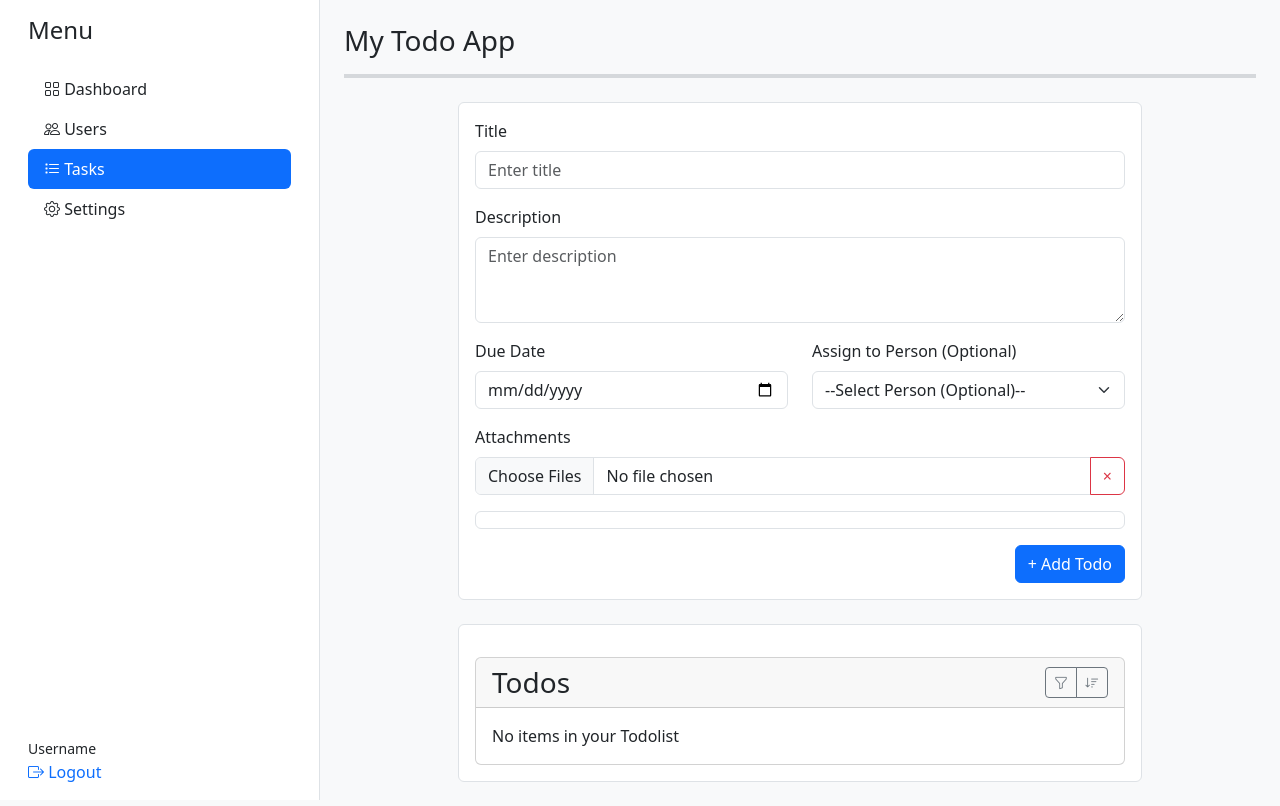
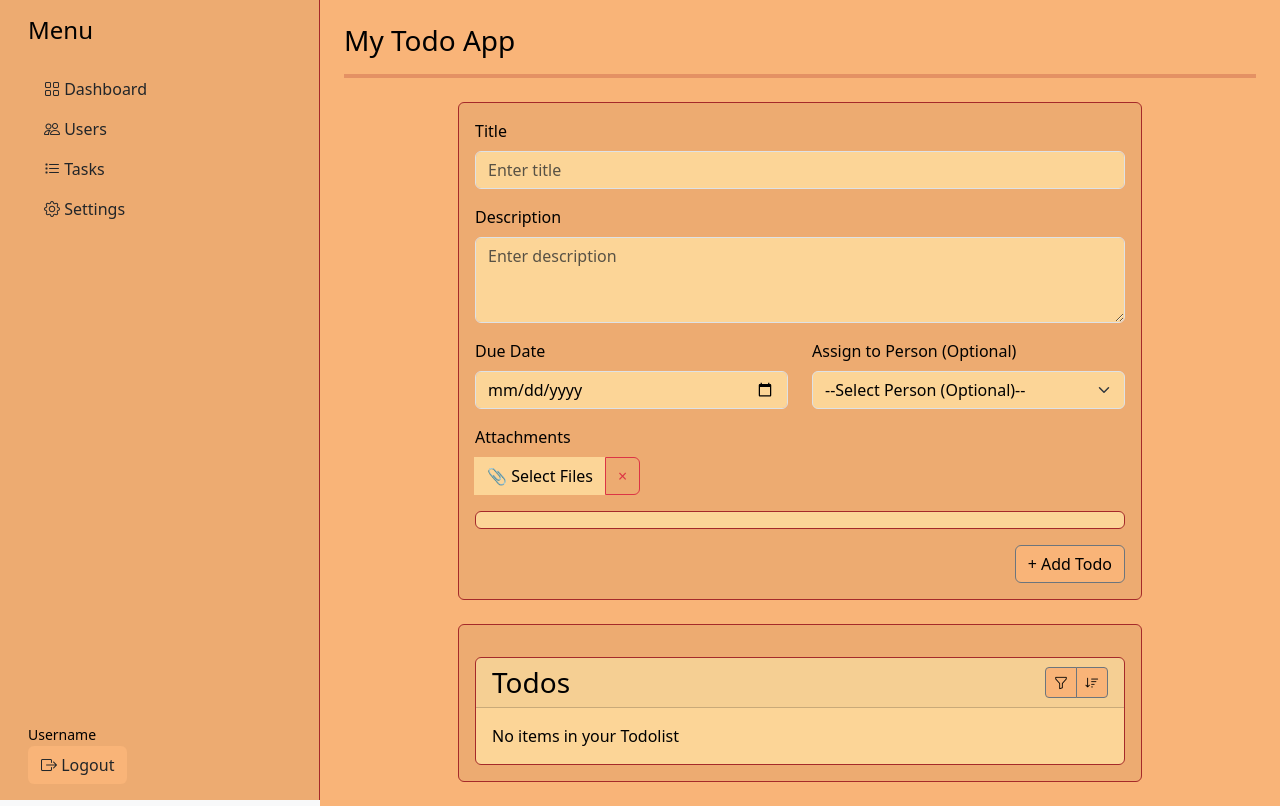
Before and after one commit to addefj/W34-React-Workshop-TodoApp, a React (Vite) app: page / in a window 1280 px wide. Built offline with nearby package versions, Linux system fonts and the light colour scheme.

Commit message:
added custom css styling

```diff
--- a/src/TodoApp/SidebarHorizontal.jsx
+++ b/src/TodoApp/SidebarHorizontal.jsx
@@ -3,19 +3,19 @@ import React from "react";
 const SidebarHorizontal = () => {
   return (
     <div className="d-lg-none d-flex justify-content-end gap-3 px-3 py-2 border-bottom">
-      <a href="#" className="btn btn-light btn-sm">
+      <a href="#" className="btn btn-custom btn-sm">
         <i className="bi bi-grid"></i>
       </a>
-      <a href="#" className="btn btn-light btn-sm">
+      <a href="#" className="btn btn-custom btn-sm">
         <i className="bi bi-people"></i>
       </a>
-      <a href="#" className="btn btn-primary btn-sm">
+      <a href="#" className="btn btn-custom btn-sm">
         <i className="bi bi-list-task"></i>
       </a>
-      <a href="#" className="btn btn-light btn-sm">
+      <a href="#" className="btn btn-custom btn-sm">
         <i className="bi bi-gear"></i>
       </a>
-      <a href="#" className="btn btn-light btn-sm">
+      <a href="#" className="btn btn-custom btn-sm">
         <i className="bi bi-box-arrow-right"></i> Logout
       </a>
     </div>
--- a/src/TodoApp/SidebarVertical.jsx
+++ b/src/TodoApp/SidebarVertical.jsx
@@ -2,7 +2,7 @@ import React from 'react';
 
 const SidebarVertical = () => {
   return (
-    <nav className="col-lg-3 d-none d-lg-block bg-white sidebar border-end vh-100 position-fixed">
+    <nav className="col-lg-3 d-none d-lg-block sidebarVertical border-end vh-100 position-fixed">
       <div className="d-flex flex-column h-100 p-3">
         <div className="flex-grow-1 w-100">
           <h4 className="mb-4">Menu</h4>
@@ -18,7 +18,7 @@ const SidebarVertical = () => {
               </a>
             </li>
             <li>
-              <a href="#" className="nav-link active">
+              <a href="#" className="nav-link link-dark">
                 <i className="bi bi-list-task"></i> Tasks
               </a>
             </li>
@@ -33,7 +33,7 @@ const SidebarVertical = () => {
         <div>
           <small>Username</small>
           <br />
-          <a href="#" className="text-decoration-none">
+          <a href="#" className="btn btn-custom link-dark">
             <i className="bi bi-box-arrow-right"></i> Logout
           </a>
         </div>
--- a/src/TodoApp/Todo.jsx
+++ b/src/TodoApp/Todo.jsx
@@ -26,7 +26,7 @@ const Todo = () => {
   }
 
   return (
-    <main className="col px-md-4 offset-lg-3">
+    <main className="col px-md-4 offset-lg-3 body">
       <Header />
       <SidebarHorizontal />
       <TodoForm onAddTodo={()=> setReload(!reload)} />
--- a/src/TodoApp/TodoCard.jsx
+++ b/src/TodoApp/TodoCard.jsx
@@ -3,11 +3,11 @@ import React from "react";
 const TodoCard = ({ todoItems, onDelete, onToggleDone }) => {
 
 const getButtonClasses = (done) =>
-  done ? "btn btn-sm btn-success text-black border-dark btn-outline" : "btn btn-sm btn-outline-secondary";
+  done ? "btn btn-sm btn-success text-black border-dark btn-outline" : "btn btn-sm btn-custom btn-outline-secondary";
 
   return (
-    <div className="container w-75 bg-white border rounded p-3 my-4">
-      <div className="card mt-3">
+    <div className="container w-75 todoCardContainer border rounded p-3 my-4">
+      <div className="card mt-3 todoCard">
         <div className="card-header">
           <div className="row align-items-center">
             <div className="col">
@@ -16,13 +16,13 @@ const getButtonClasses = (done) =>
             <div className="col-auto">
               <div className="btn-group">
                 <button
-                  className="btn btn-sm btn-outline-secondary"
+                  className="btn btn-sm btn-outline-secondary btn-custom"
                   title="Filter"
                 >
                   <i className="bi bi-funnel"></i>
                 </button>
                 <button
-                  className="btn btn-sm btn-outline-secondary"
+                  className="btn btn-sm btn-outline-secondary btn-custom"
                   title="Sort"
                 >
                   <i className="bi bi-sort-down"></i>
@@ -39,7 +39,7 @@ const getButtonClasses = (done) =>
           </li>
         ) : (
           todoItems.map((item) => (
-            <div id="card-body" className={`card-body border ${item.done ? "bg-success" : ""}`} key={item.id}>
+            <div id="card-body" className={`card-body ${item.done ? "bg-success" : ""}`} key={item.id}>
               <div className="row align-items-center">
                 <div className="col-md-6">
                   <h5 className="card-title mb-0">{item.title}</h5>
@@ -78,7 +78,7 @@ const getButtonClasses = (done) =>
 
               <div className="row gx-2 gy-0">
                 <div className="col-12 col-sm-auto">
-                  <small className="text-muted">
+                  <small className="text-muted" >
                     <i className="bi bi-calendar-event"></i> Due: {item.due}
                   </small>
                 </div>
--- a/src/TodoApp/TodoForm.jsx
+++ b/src/TodoApp/TodoForm.jsx
@@ -3,7 +3,6 @@ import { addTodo } from "./todoService";
 import { useForm } from "react-hook-form";
 
 const TodoForm = ({ onAddTodo }) => {
-
   const [selectedFiles, setSelectedFiles] = useState([]); // State to hold selected attachments
 
   const handleFileSelection = (e) => {
@@ -38,7 +37,7 @@ const TodoForm = ({ onAddTodo }) => {
   };
 
   return (
-    <div className="container w-75 bg-white border rounded p-3 mt-4">
+    <div className="container w-75 todoForm border rounded p-3 mt-4">
       <form onSubmit={handleSubmit(onSubmit)}>
         <div>
           <label htmlFor="title" className="form-label">
@@ -49,7 +48,7 @@ const TodoForm = ({ onAddTodo }) => {
           )}
           <input
             type="text"
-            className="form-control"
+            className="form-control input-custom"
             id="title"
             placeholder="Enter title"
             name="title"
@@ -67,7 +66,7 @@ const TodoForm = ({ onAddTodo }) => {
             </div>
           )}
           <textarea
-            className="form-control"
+            className="form-control input-custom"
             rows="3"
             id="description"
             placeholder="Enter description"
@@ -88,7 +87,7 @@ const TodoForm = ({ onAddTodo }) => {
             )}
             <input
               type="date"
-              className="form-control"
+              className="form-control input-custom"
               id="date"
               name="date"
               {...register("due", { required: "Due date is required" })}
@@ -100,14 +99,14 @@ const TodoForm = ({ onAddTodo }) => {
               Assign to Person (Optional)
             </label>
             <select
-              className="form-select"
+              className="form-select input-custom"
               id="assignee"
               name="assignee"
               {...register("assignee")}
             >
               <option value="">--Select Person (Optional)--</option>
               <option value="Sven">Sven</option>
-              <option value="Karl">Karl</option>
+              <option value="Lovisa">Lovisa</option>
               <option value="John">John</option>
             </select>
           </div>
@@ -120,12 +119,18 @@ const TodoForm = ({ onAddTodo }) => {
           <div className="input-group">
             <input
               type="file"
-              className="form-control"
+              className="form-control d-none input-custom"
               id="attachments"
               name="attachments"
               multiple
               onChange={handleFileSelection}
             />
+            <label
+              htmlFor="attachments"
+              className="btn input-custom"
+            >
+              📎 Select Files
+            </label>
             <button
               className="btn btn-outline-danger"
               type="button"
@@ -137,15 +142,20 @@ const TodoForm = ({ onAddTodo }) => {
           </div>
 
           {/* Preview file list */}
-          <ul className="list-group mt-3 border rounded p-2" id="fileList">
+          <ul className="list-group mt-3 border fileList rounded p-2" id="fileList">
             {selectedFiles.map((file, idx) => (
-              <li className="list-group-item border-0 p-0" key={file.name + file.lastModified}>{file.name}</li>
+              <li
+                className="list-group-item fileList border-0 p-0"
+                key={file.name + file.lastModified}
+              >
+                {file.name}
+              </li>
             ))}
           </ul>
         </div>
 
         <div className="mt-3 text-end">
-          <button type="submit" id="submitForm" className="btn btn-primary">
+          <button type="submit" id="submitForm" className="btn btn-outline-secondary btn-custom">
             + Add Todo
           </button>
         </div>
--- a/src/index.css
+++ b/src/index.css
@@ -0,0 +1,40 @@
+.body,
+.btn-custom {
+  background-color: #f9b478;
+  color: black;
+}
+
+.todoCardContainer,
+.sidebarVertical,
+.todoForm {
+  background-color: #edab71;
+  color: black;
+}
+
+.todoCard,
+.input-custom,
+.fileList {
+  background-color: #fcd597;
+  color: black;
+}
+
+.input-custom:focus {
+  background-color: #f9b478;
+  color: black;
+  border-color: #f4a460;
+  box-shadow: none;
+}
+
+.btn-custom:hover,
+.nav-link:hover {
+  background-color: #b97539;
+  color: black;
+}
+
+.border, .border-end, .border-bottom {
+  border-color: brown !important;
+}
+
+.todoCard {
+  border: 1px solid brown !important;
+}
--- a/src/main.jsx
+++ b/src/main.jsx
@@ -1,10 +1,11 @@
 import { StrictMode } from 'react'
 import { createRoot } from 'react-dom/client'
-import './index.css'
 import App from './TodoApp/App.jsx'
 import "bootstrap/dist/css/bootstrap.css";
 import "bootstrap/dist/js/bootstrap.bundle.min.js";
 import 'bootstrap-icons/font/bootstrap-icons.css';
+import './index.css'
+
 
 createRoot(document.getElementById('root')).render(
   <StrictMode>
```
